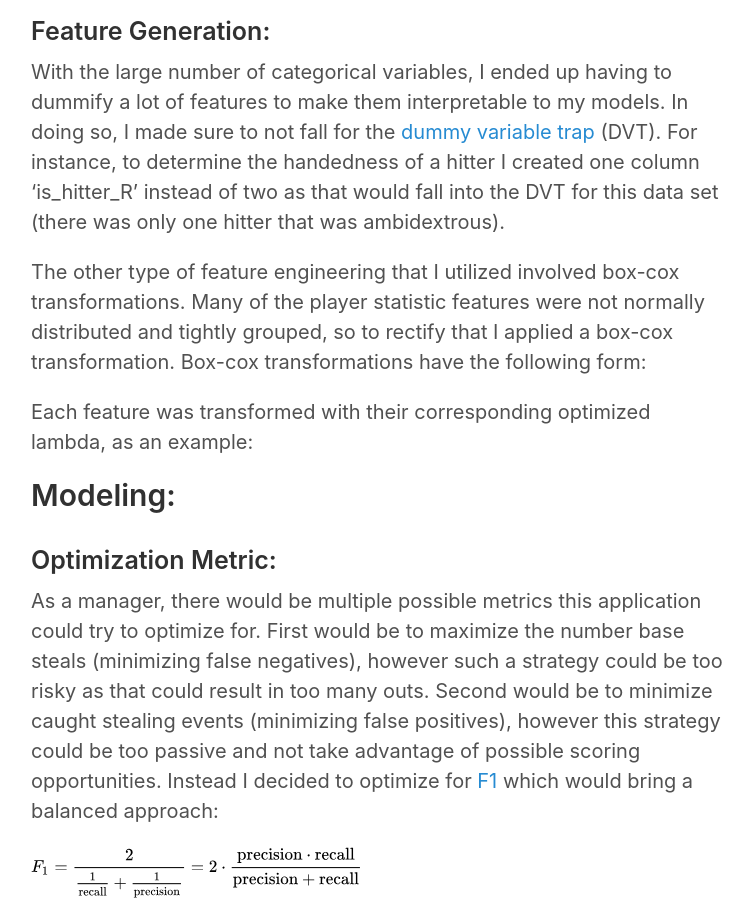
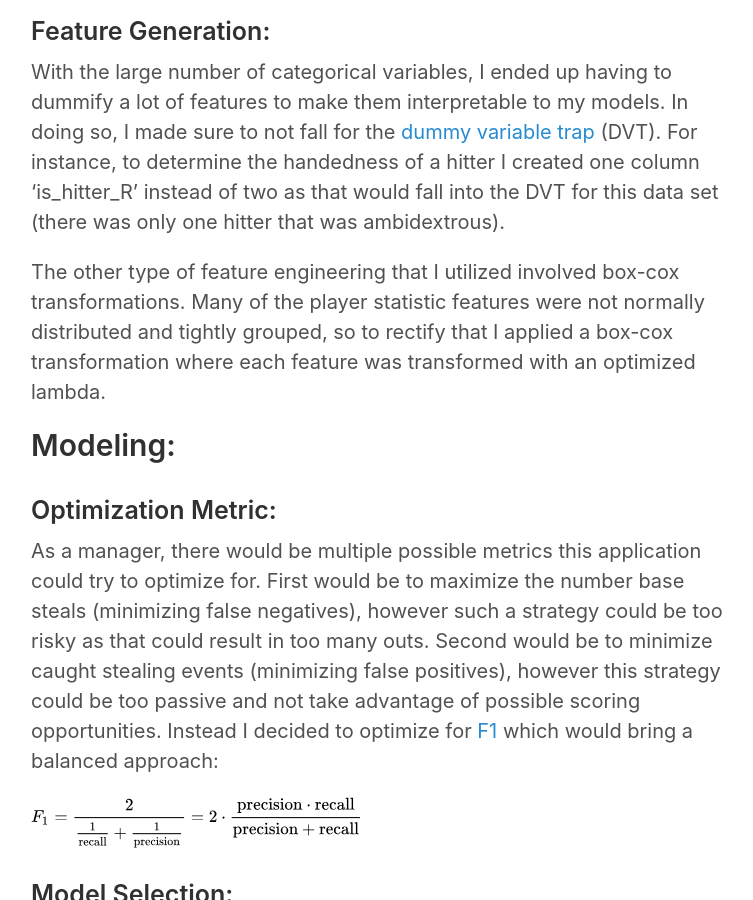
Before and after one commit to alan-j-lin/alan-j-lin.github.io, a Jekyll site: the page built from _posts/2018-08-08-project-mcnulty.md, in a window 1280 px wide and 900 px high, scrolled down 5124 px. Shown: the whole window, without its empty margins (259-1012 px from the left). Built offline with Jekyll 4.4.1, drawn with Linux system fonts in a browser that asks for light colours.

Commit message:
edited boxcox line

```diff
--- a/_posts/2018-08-08-project-mcnulty.md
+++ b/_posts/2018-08-08-project-mcnulty.md
@@ -76,10 +76,7 @@ Besides subsetting there were entries where the pitcher or hitter stats were mis
 
 With the large number of categorical variables, I ended up having to dummify a lot of features to make them interpretable to my models. In doing so, I made sure to not fall for the [dummy variable trap] (DVT). For instance, to determine the handedness of a hitter I created one column 'is_hitter_R' instead of two as that would fall into the DVT for this data set (there was only one hitter that was ambidextrous).
 
-The other type of feature engineering that I utilized involved box-cox transformations. Many of the player statistic features were not normally distributed and tightly grouped, so to rectify that I applied a box-cox transformation. Box-cox transformations have the following form:
-
-
-Each feature was transformed with their corresponding optimized lambda, as an example:
+The other type of feature engineering that I utilized involved box-cox transformations. Many of the player statistic features were not normally distributed and tightly grouped, so to rectify that I applied a box-cox transformation where each feature was transformed with an optimized lambda.
 
 
 [dummy variable trap]: https://en.wikipedia.org/wiki/Dummy_variable_(statistics)
```
